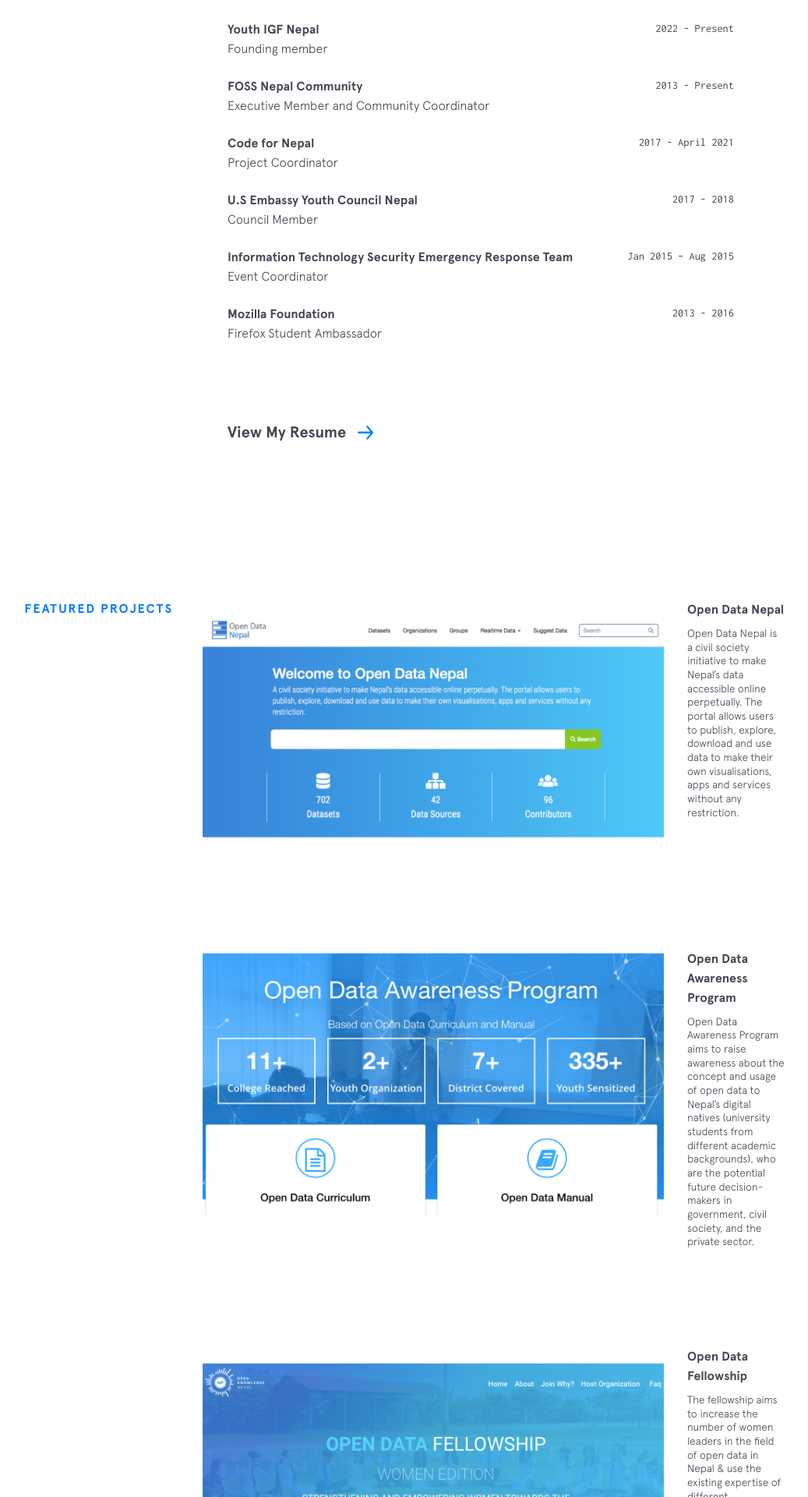
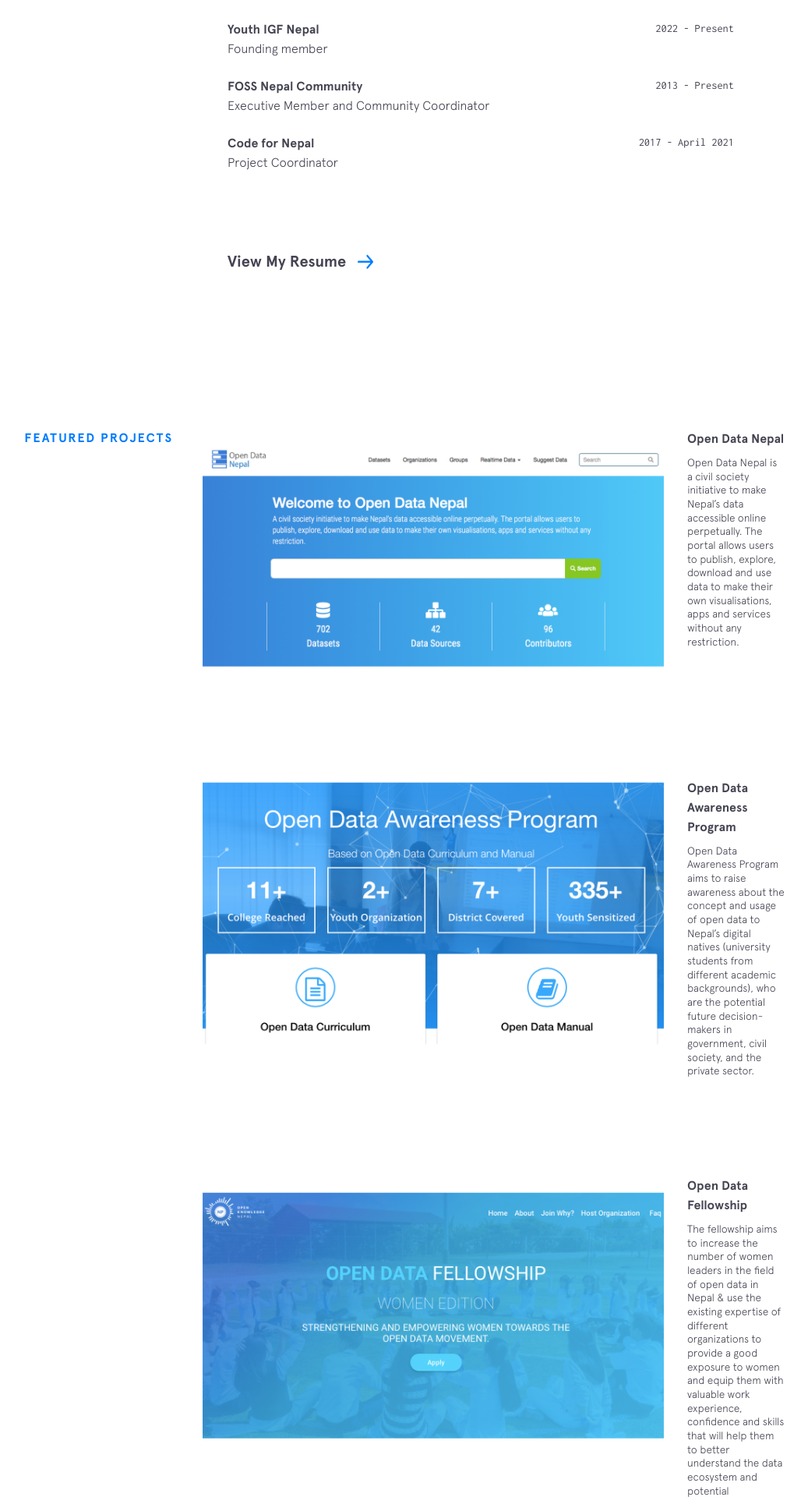
Before and after one commit to nikeshbalami/nikeshbalami.github.io, a Jekyll site: the page built from index.html, in a window 1280 px wide. Shown: the part 1834-3754 px from the top of the page at 78% size, without its empty margins (158-1195 px from the left). Built offline with Jekyll 4.4.1, drawn with Linux system fonts in a browser that asks for light colours; nearby versions of some CDN libraries.

Commit message:
experince and padding

```diff
--- a/_data/experience.yml
+++ b/_data/experience.yml
@@ -27,18 +27,3 @@
   url: http://codefornepal.org/
   time: 2017 - April 2021
   position: Project Coordinator
-
-- company: U.S Embassy Youth Council Nepal
-  url: http://usyc.weinspirenepal.org/
-  time: 2017 - 2018
-  position: Council Member
-
-- company: Information Technology Security Emergency Response Team
-  url: http://info.itsert-np.org
-  time: Jan 2015 – Aug 2015
-  position: Event Coordinator
-
-- company: Mozilla Foundation
-  url: https://www.mozilla.org/en-US/
-  time: 2013 - 2016
-  position: Firefox Student Ambassador
--- a/css/main.css
+++ b/css/main.css
@@ -192,7 +192,7 @@
 	-webkit-box-pack: center;
 	-ms-flex-pack: center;
 	justify-content: center;
-	padding: 80px 170px
+	padding: 70px 170px
 }
 
 @media screen and (max-width:1280px) {
```
